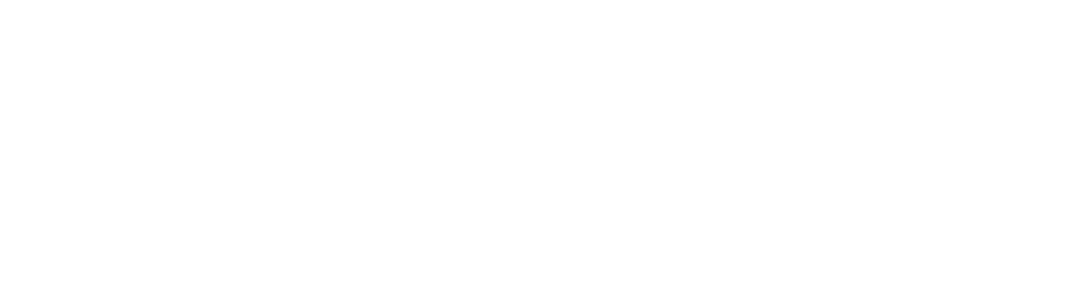
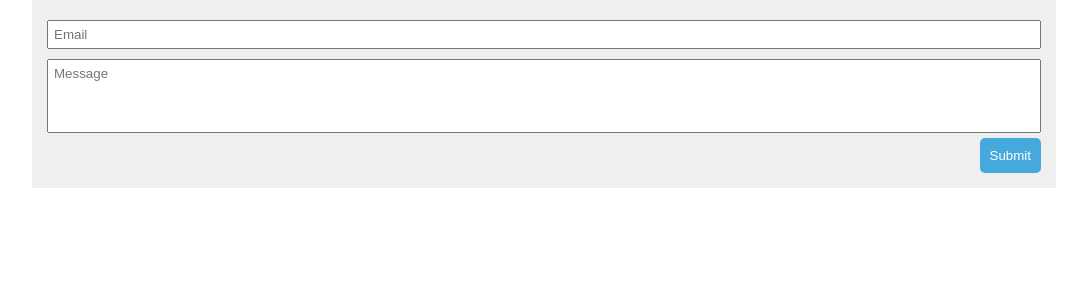
Before and after one commit to roee030/EmailMSG--reactJS, a React (Create React App) app: page / in a window 1280 px wide. Shown: the top 300 px of the page, without its empty margins (96-1183 px from the left). Built offline with nearby package versions, Linux system fonts and the light colour scheme.

Commit message:
form component styled

```diff
--- a/src/App.css
+++ b/src/App.css
@@ -0,0 +1,5 @@
+* {
+  margin: 0;
+  padding: 0;
+  box-sizing: border-box;
+}
--- a/src/App.js
+++ b/src/App.js
@@ -1,9 +1,12 @@
 import React from "react";
 import "./App.css";
+import Form from "./Components/Form.js";
 function App() {
   return (
     <div className="App">
-      <header className="App-header"></header>
+      <header className="App-header">
+        <Form></Form>
+      </header>
     </div>
   );
 }
--- /dev/null
+++ b/src/Components/Form.css
@@ -0,0 +1,30 @@
+.form-wraper {
+  background-color: #efefef;
+  padding: 15px;
+  width: 80vw;
+  margin: 0 auto;
+}
+.form {
+  display: flex;
+  flex-direction: column;
+  justify-content: center;
+  align-items: center;
+}
+input {
+  margin: 5px;
+  width: 100%;
+  padding: 5px;
+}
+.msg-input {
+  padding-bottom: 50px;
+}
+button {
+  color: white;
+  background-color: #46a9dd;
+  border: none;
+  padding: 10px;
+  border-radius: 5px;
+}
+.form > button {
+  align-self: flex-end;
+}
--- /dev/null
+++ b/src/Components/Form.js
@@ -0,0 +1,13 @@
+import React from "react";
+import "./Form.css";
+export default function Form() {
+  return (
+    <div className="form-wraper">
+      <form className="form">
+        <input placeholder="Email"></input>
+        <input placeholder="Message" className="msg-input"></input>
+        <button>Submit</button>
+      </form>
+    </div>
+  );
+}
```
Also changed, not shown: src/Components/DisplayMSG.js (added).
